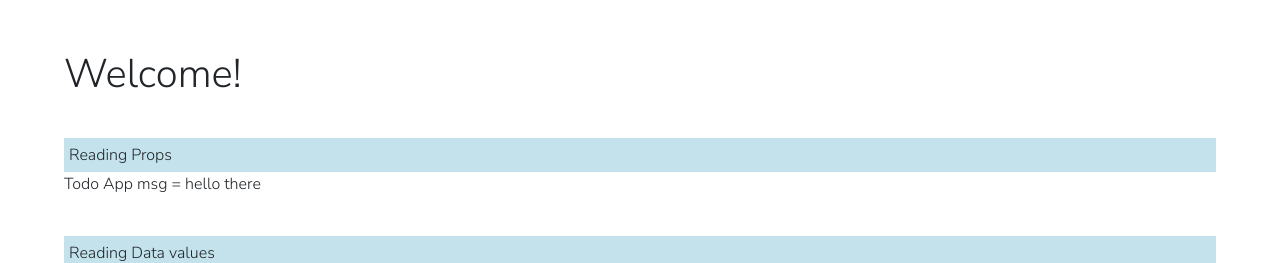
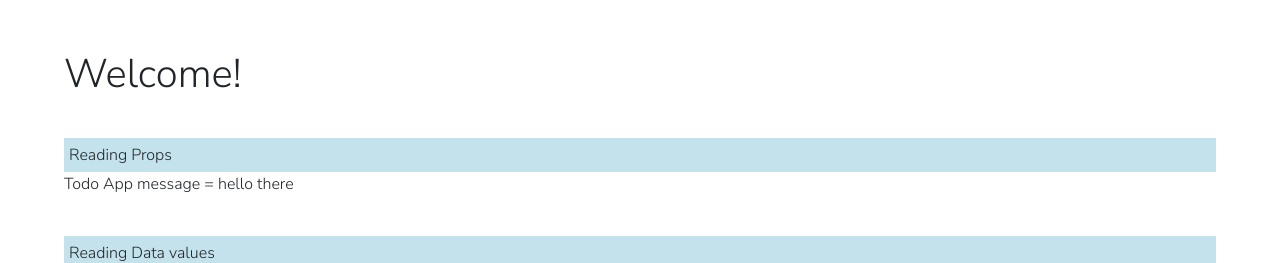
Before and after one commit to brucemakallan/learning-vue, a Vue app: page / in a window 1280 px wide. Shown: the top 263 px of the page. Built offline with nearby package versions, Linux system fonts and the light colour scheme.

Commit message:
Apply Rules/Guidelines from the Vue Style guide

```diff
--- a/src/App.vue
+++ b/src/App.vue
@@ -1,6 +1,6 @@
 <template>
   <div id="app">
-    <TodoApp msg="hello there"/>
+    <TodoApp message="hello there"/>
   </div>
 </template>
 
@@ -9,6 +9,7 @@ import TodoApp from "./components/TodoApp.vue";
 
 export default {
   name: "app",
+
   components: {
     TodoApp
   }
--- a/src/components/TodoApp.vue
+++ b/src/components/TodoApp.vue
@@ -1,8 +1,9 @@
 <template>
   <div class="todo_app">
     <h1>{{ intro }}</h1>
+
     <div class="heading">Reading Props</div>
-    <p>Todo App msg = {{ msg }}</p>
+    <p>Todo App message = {{ message }}</p>
 
     <div class="heading">Reading Data values</div>
     <p>{{ heart }}</p>
@@ -43,7 +44,7 @@
         >
       </div>
     </form>
-    <TodoElement
+    <TodoAppElement
       v-for="(todo, index) in todos"
       :key="index"
       :todo="todo"
@@ -54,20 +55,28 @@
 </template>
 
 <script>
-import TodoElement from "./TodoElement.vue";
+import TodoAppElement from "./TodoAppElement.vue";
 import uuid from "uuid";
 
 export default {
   name: "TodoApp",
+
   props: {
-    msg: String
+    message: {
+      type: String,
+      required: true,
+      validator: value => value.length > 3
+    }
   },
+
   data() {
     return {
       intro: "Welcome!",
       heart: "💖",
       hoverMessage: new Date().toLocaleString(),
       visible: true,
+      age: 12,
+      todoTitle: "",
       todos: [
         {
           id: 1,
@@ -84,11 +93,10 @@ export default {
           title: "Kill Hitler",
           completed: false
         }
-      ],
-      age: 12,
-      todoTitle: ""
+      ]
     };
   },
+
   methods: {
     reverseMessage() {
       this.intro = this.intro
@@ -96,9 +104,11 @@ export default {
         .reverse()
         .join("");
     },
+
     deleteElement(id) {
       this.todos = this.todos.filter(todo => todo.id !== id);
     },
+
     addTodo(e) {
       const { value } = e.target;
       this.todoTitle = value;
@@ -113,8 +123,9 @@ export default {
       this.todoTitle = "";
     }
   },
+
   components: {
-    TodoElement
+    TodoAppElement
   }
 };
 </script>
--- a/src/components/TodoElement.vue
+++ b/src/components/TodoAppElement.vue
@@ -25,7 +25,10 @@
 <script>
 export default {
   props: {
-    todo: Object
+    todo: {
+      type: Object,
+      required: true
+    }
   }
 };
 </script>
```
